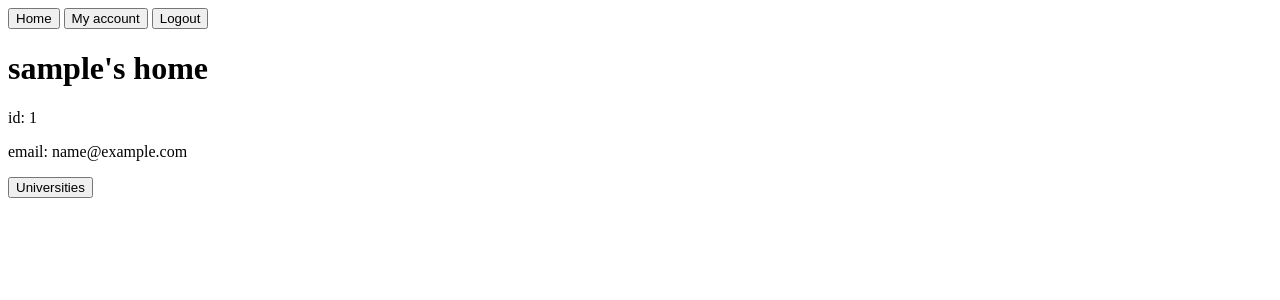
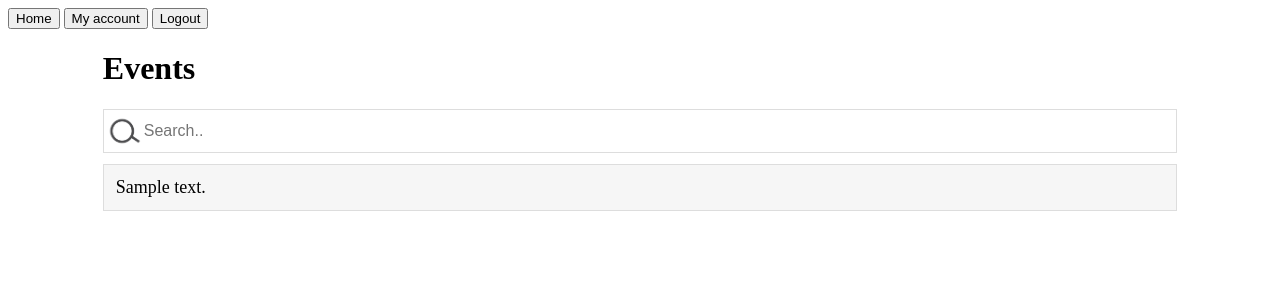
Before and after one commit to dukeofdylan/COP4710_Project, a Django app: page /events/list in a window 1280 px wide. Shown: the top 300 px of the page. Run offline with Django 3.2, Linux system fonts and the light colour scheme; a user stored in the database is signed in; tables that the repository leaves empty hold one stand-in row (values such as "Sample post"); some libraries are stand-ins or nearby versions.

Commit message:
Add event_list and proper event filtering

```diff
--- a/project/templates/unievents/rso_list.html
+++ b/project/templates/unievents/event_list.html
@@ -2,13 +2,14 @@
 
 {% block content %}
 <div class="content-wrap">
-    <h1>Registered Student Organizations</h1>
+    <h1>Events</h1>
+
     <input type="text" id="search__bar" onkeyup="searchFunction()" placeholder="Search..">
     <ul id="search__list">
-    {% for rso in object_list %}
-        <li><a href="{% url 'rso_view' rso.university.university_id rso.rso_id %}">{{ rso.name }}</a></li>
+    {% for event in filtered_events %}
+        <li><a href="{% url 'event_view' event.event_id %}">{{ event.summary }}</a></li>
     {% empty %}
-        <li>No organizations found.</li>
+        <li>No events found.</li>
     {% endfor %}
     </ul>
 </div>
--- a/project/templates/unievents/home.html
+++ b/project/templates/unievents/home.html
@@ -6,4 +6,5 @@
     <p> email: {{ user.email }} </p>
 
     <input type="button" onclick="location.href='{% url 'universities_list' %}';" value="Universities" />
+    <input type="button" onclick="location.href='{% url 'event_list' %}';" value="Events" />
 {% endblock %}
--- a/project/templates/unievents/rso_view.html
+++ b/project/templates/unievents/rso_view.html
@@ -28,7 +28,7 @@
     <h3> Events </h3>
     <input type="text" id="search__bar" onkeyup="searchFunction()" placeholder="Search..">
     <ul id="search__list">
-        {% for event in rso.events.all %}
+        {% for event in filtered_events.all %}
             <li><a href="{% url 'event_view' event.event_id %}">{{ event.summary }}</a></li>
         {% empty %}
             <li>No events yet.</li>
--- a/project/unievents/apps.py
+++ b/project/unievents/apps.py
@@ -6,3 +6,4 @@ class UnieventsConfig(AppConfig):
 
     def ready(self):
         from . import signals
+        from . import templates
--- a/project/unievents/forms.py
+++ b/project/unievents/forms.py
@@ -154,7 +154,7 @@ class CreateEventForm(forms.ModelForm):
 
     class Meta:
         model = Event
-        exclude = ("location", "rso")
+        exclude = ("location", "rso", "university")
         widgets = {"freq": forms.widgets.Select(attrs=RRULE_TYPE_CHOICE_INPUT_ATTRS)}
 
     def __init__(self, *args, university_id, rso_id, **kwargs):
--- a/project/unievents/models.py
+++ b/project/unievents/models.py
@@ -1,5 +1,6 @@
 # TODO: Add unique constraints
 from django.db import models
+from django.db.models import Q
 from accounts.models import User
 from multiselectfield import MultiSelectField
 
@@ -109,6 +110,7 @@ class Event(GetFieldsMixin, models.Model):
     )
     location = models.ForeignKey(Location, on_delete=models.CASCADE, blank=False, null=False)
     rso = models.ForeignKey(RSO, on_delete=models.CASCADE, related_name="events", blank=False, null=False)
+    university = models.ForeignKey(University, on_delete=models.CASCADE, related_name="events", blank=False, null=False)
     tags: "models.manager.RelatedManager"
 
     class Meta:
@@ -116,6 +118,20 @@ class Event(GetFieldsMixin, models.Model):
 
     def formatted_tags(self):
         return ", ".join(t.text for t in self.tags.all())
+
+    @classmethod
+    def safe_filter(cls, user: User, **kwargs):
+        rso_specific_query = Q()
+        for rso in user.rso_memberships.all():
+            rso_specific_query |= Q(rso_id=rso.rso_id)
+        query = (
+            Q(privacy_level=cls.PrivacyLevel.Public.value)
+            | Q(privacy_level=cls.PrivacyLevel.University_Private.value, university_id=user.university_id)
+            | rso_specific_query
+        )
+        print(rso_specific_query)
+        print(query)
+        return cls.objects.filter(query, **kwargs)
 
 
 class Comment(GetFieldsMixin, models.Model):
--- a/project/unievents/urls.py
+++ b/project/unievents/urls.py
@@ -17,7 +17,6 @@ from django.urls import path
 from unievents.views import (
     EventView,
     RSOView,
-    RSOListView,
     UniversityView,
     UniversityListView,
     create_comment_view,
@@ -27,6 +26,7 @@ from unievents.views import (
     create_university_view,
     join_rso_view,
     leave_rso_view,
+    event_list_view,
 )
 from django.views.generic import RedirectView
 
@@ -41,7 +41,7 @@ urlpatterns = [
     path("rso/<pk>/join", join_rso_view, name="rso_join"),
     path("rso/<pk>/leave", leave_rso_view, name="rso_leave"),
     path("events/<rso_id>/create", create_event_view, name="event_create"),
-    path("events/list", home_view, name="event_list"),
     path("events/<pk>/", EventView.as_view(), name="event_view"),
     path("events/<pk>/create_comment", create_comment_view, name="comment_create"),
+    path("events/list", event_list_view, name="event_list"),
 ]
--- a/project/unievents/views.py
+++ b/project/unievents/views.py
@@ -1,6 +1,6 @@
 from typing import Any, Dict, Type, Union, cast
 from django.db import models
-from django.http.response import HttpResponseNotAllowed
+from django.http.response import Http404, HttpResponseNotAllowed
 from django.shortcuts import redirect, render, get_object_or_404
 from django.http import HttpRequest
 from django.views.generic.detail import DetailView
@@ -112,6 +112,7 @@ class RSOView(LoginRequiredMixin, DetailView):
         # There is a liskov problem here...
         user: User = cast(User, self.request.user)
         rso: RSO = ctx["rso"]
+        ctx["filtered_events"] = Event.safe_filter(user, rso_id=rso.rso_id)
         ctx["is_admin"] = user.is_admin(rso.rso_id)
         user_is_already_member = bool(user.rso_memberships.filter(pk=rso.rso_id))
         ctx["user_is_already_member"] = user_is_already_member
@@ -119,13 +120,8 @@ class RSOView(LoginRequiredMixin, DetailView):
         return ctx
 
 
-class RSOListView(LoginRequiredMixin, ListView):
-    template_name = "unievents/rso_list.html"
-    model = RSO
-
-
+@being_a_student_required
 @get_by_pk_decorator(University)
-@being_a_student_required
 def create_rso_view(request, university):
     students = university.students.exclude(pk=request.user.id)
     form = CreateRSOForm(request.user, students, request.POST or None)
@@ -143,16 +139,16 @@ def create_rso_view(request, university):
 
 
 @post_requests_only
-@being_a_student_required
 @get_by_pk_decorator(RSO)
 def join_rso_view(request, rso):
-    query = get_object_or_404(request.user.rso_memberships, pk=rso.rso_id)
+    existing_rso = request.user.rso_memberships.filter(pk=rso.rso_id).first()
+    if existing_rso is not None:
+        raise PermissionError("Member of an RSO cannot join it again.")
     rso.members.add(request.user)
-    return redirect("rso_view", rso.university_id, rso.rso_id)
+    return redirect("rso_view", rso.rso_id)
 
 
 @post_requests_only
-@being_a_student_required
 @get_by_pk_decorator(RSO)
 def leave_rso_view(request, rso):
     user: User = request.user
@@ -193,6 +189,15 @@ class EventView(LoginRequiredMixin, DetailView):
     template_name = "unievents/event_view.html"
     model = Event
 
+    def get(self, request, *args, **kwargs):
+        user = request.user
+        event: Event = self.get_object()
+        if (event.privacy_level == Event.PrivacyLevel.RSO_Private and not event.rso in user.rso_memberships.all()) or (
+            event.privacy_level == Event.PrivacyLevel.University_Private and user.university_id != event.university_id
+        ):
+            raise Http404()
+        return super().get(request, *args, **kwargs)
+
 
 @post_requests_only
 @get_by_pk_decorator(Event)
@@ -204,3 +209,10 @@ def create_comment_view(request, event):
         rating=request.POST["rating"],
     ).save()
     return redirect("event_view", event.event_id)
+
+
+@login_required()
+def event_list_view(request):
+    user: User = request.user
+    context = {"filtered_events": Event.safe_filter(user)}
+    return render(request, "unievents/event_list.html", context)
```
Also changed, not shown: project/unievents/templates.py (added, +9 -0 lines), project/unievents/migrations/0017_event_university.py (added).
